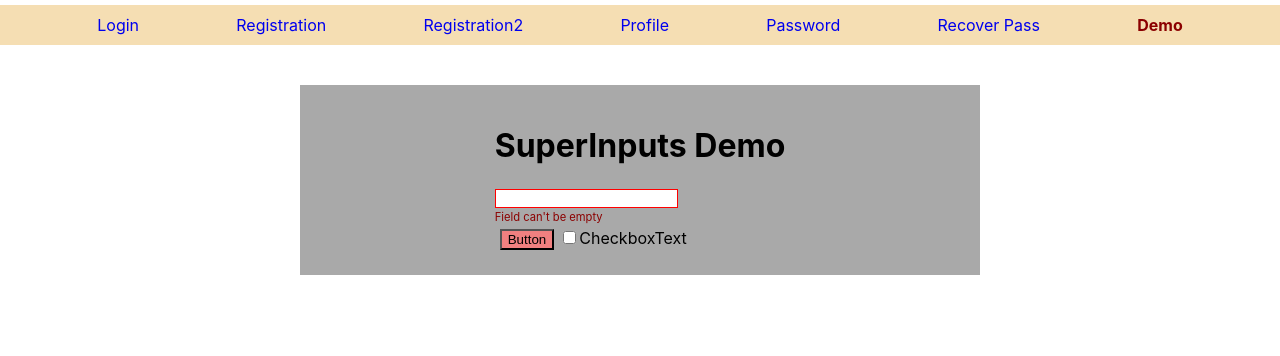
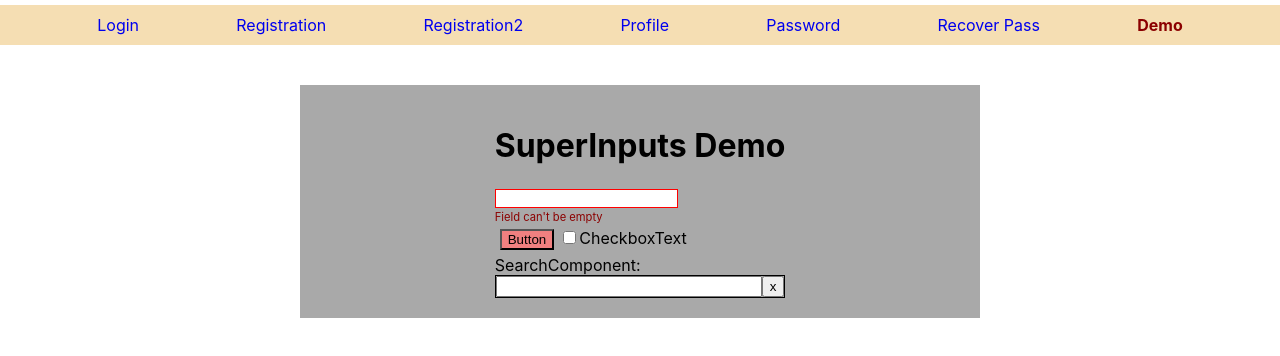
Before and after one commit to ultrwave/friday_project, a React (Create React App) app: page /#/demo in a window 1280 px wide. Shown: the top 356 px of the page. Built offline with nearby package versions, Linux system fonts and the light colour scheme; no server answers.

Commit message:
added SearchComponent, SearchContainer. setSearchAC created

```diff
--- /dev/null
+++ b/src/common/SearchComponent/SearchComponent.module.css
@@ -0,0 +1,16 @@
+.searchComponent {
+    display: flex;
+    flex-direction: row;
+    /*flex-wrap: nowrap;*/
+    /*align-items: center;*/
+    /*align-content: center;*/
+    /*flex-grow: initial;*/
+    /*width: 100px;*/
+    /*box-sizing: border-box;*/
+}
+
+.input {
+    overflow: hidden;
+    width: 100%;
+
+}
--- /dev/null
+++ b/src/common/SearchComponent/SearchComponent.tsx
@@ -0,0 +1,38 @@
+import React from 'react';
+import s from './SearchComponent.module.css';
+
+type searchFieldType = {
+    value: string
+    onChangeHandler(value: string): void
+    onSubmitHandler(value: string): void
+}
+
+
+function SearchComponent({value, onChangeHandler, onSubmitHandler}: searchFieldType) {
+    const handleKeyPress = (e: any) => {
+        if (e.key === 'Enter') {
+            //alert(e.target.value)
+            onSubmitHandler(e.target.value)
+        }
+    }
+
+
+    const handleOnBlur = (e: any) => {
+        onSubmitHandler(e.target.value)
+    }
+
+
+    return (
+        <div className={s.searchComponent}>
+            <input
+                type='text' className={s.input} value={value}
+                onChange={(e) => onChangeHandler(e.currentTarget.value)}
+                onKeyPress={handleKeyPress}
+                onBlur={handleOnBlur}
+            />
+            <button>x</button>
+        </div>
+    );
+}
+
+export default SearchComponent;
--- /dev/null
+++ b/src/common/SearchComponent/SearchContainer.tsx
@@ -0,0 +1,40 @@
+import React, {useState} from 'react';
+import {useDispatch} from "react-redux";
+import SearchComponent from "./SearchComponent";
+// import inputValidator from "../inputValidator";
+import {setSearchAC} from "../../redux/search-reducer";
+
+type SearchStateType = {
+    value: string
+}
+
+function SearchContainer() {
+    const dispatch = useDispatch()
+    const [searchState, setSearchState] = useState<SearchStateType>(
+        {
+            value: ""
+        }
+    )
+
+    const onChangeHandler = (searchValue:string) => {
+        setSearchState({
+            value: searchValue
+        })
+    }
+
+    const onSubmitHandler = (searchValue:string) => {
+        dispatch(setSearchAC(searchValue))
+    }
+
+    return (
+        <div>
+            <SearchComponent
+                value={searchState.value}
+                onChangeHandler={onChangeHandler}
+                onSubmitHandler={onSubmitHandler}
+                />
+        </div>
+    );
+}
+
+export default SearchContainer;
--- a/src/content/SuperInputsDemo.tsx
+++ b/src/content/SuperInputsDemo.tsx
@@ -3,6 +3,8 @@ import SuperButton from '../common/SuperButton/SuperButton';
 import SuperInputText from '../common/SuperInputText/SuperInputText';
 import SuperCheckbox from '../common/SuperCheckbox/SuperCheckbox';
 import s from './styles/Registration.module.css'
+import SearchComponent from "../common/SearchComponent/SearchComponent";
+import SearchContainer from "../common/SearchComponent/SearchContainer";
 
 type RegistrationPropsType = {
     error?: string
@@ -26,7 +28,6 @@ function SuperInputsDemo() {
     //     setChecked(e.currentTarget.checked);
 
 
-
     return (
         <div className={s.demoContainer}>
             <h1>
@@ -39,10 +40,10 @@ function SuperInputsDemo() {
                     onEnter={showAlert}
                     error={error}
                     className={s.green} // проверьте, рабоет ли смешивание классов
-                    />
+                />
 
                 <SuperButton
-                    red={text===''} // пропсу с булевым значением не обязательно указывать true
+                    red={text === ''} // пропсу с булевым значением не обязательно указывать true
                     onClick={showAlert}
                 >
                     Button {/*// название кнопки попадёт в children*/}
@@ -51,6 +52,8 @@ function SuperInputsDemo() {
                 <SuperCheckbox checked={checked} onChangeChecked={setChecked}>
                     CheckboxText {/*// этот текст попадёт в children*/}
                 </SuperCheckbox>
+                <div>SearchComponent:
+                    <div style={{'border': 'solid 1px black'}}><SearchContainer/></div></div>
             </div>
         </div>
     )
--- /dev/null
+++ b/src/redux/search-reducer.ts
@@ -0,0 +1,36 @@
+
+const SET_SEARCH_VALUE = 'SET_SEARCH_VALUE';
+
+
+export type InitialStateType = {
+    searchValue: string
+}
+
+const initialState: InitialStateType = {
+    searchValue: '',
+}
+
+
+type ActionTypes =
+    | ReturnType<typeof setSearchAC>
+
+export const searchReducer = (state: InitialStateType = initialState, action: ActionTypes): InitialStateType => {
+
+    switch (action.type) {
+
+        case SET_SEARCH_VALUE:
+            return {
+                ...state,
+                searchValue: action.payload.value
+            }
+
+        default:
+            return state
+    }
+}
+
+export const setSearchAC = (value: string) => ({
+        type: SET_SEARCH_VALUE,
+        payload: {value}
+    }
+)
--- a/src/redux/store.ts
+++ b/src/redux/store.ts
@@ -6,6 +6,7 @@ import {profileReducer} from './profile-reducer';
 import {recoverReducer} from './recover-reducer';
 import {registrationReducer} from './registration-reducer';
 import {appReducer} from './app-reducer';
+import {searchReducer} from "./search-reducer";
 
 export const rootReducer = combineReducers({
     appState: appReducer,
@@ -13,7 +14,8 @@ export const rootReducer = combineReducers({
     pagePassword: passwordReducer,
     pageProfile: profileReducer,
     pageRecover: recoverReducer,
-    pageRegistration: registrationReducer
+    pageRegistration: registrationReducer,
+    searchValue: searchReducer
 })
 
 // let store = createStore(rootReducer, applyMiddleware(thunkMiddleware))
```
Also changed, not shown: src/common/Sort/Sort.tsx (added, +14 -0 lines).
